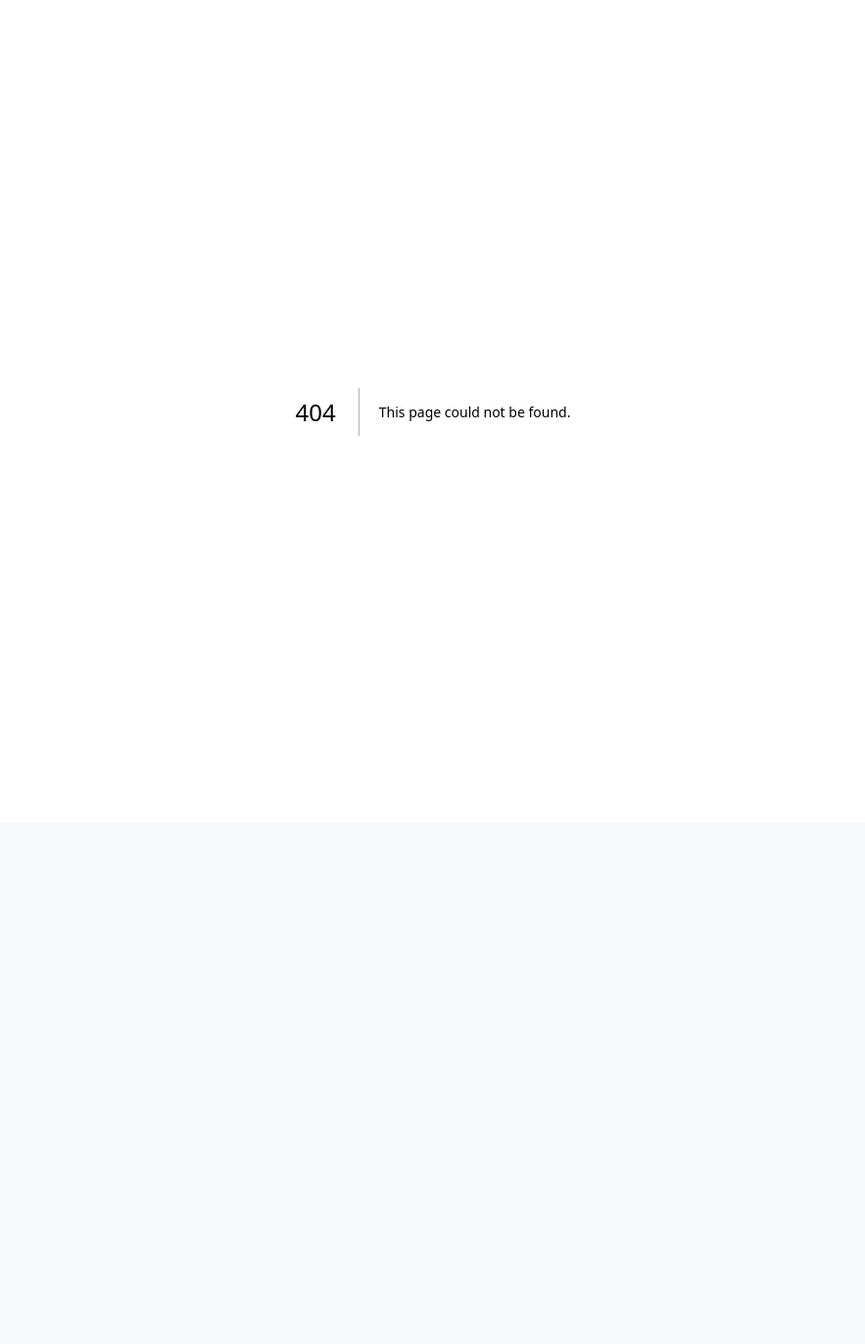
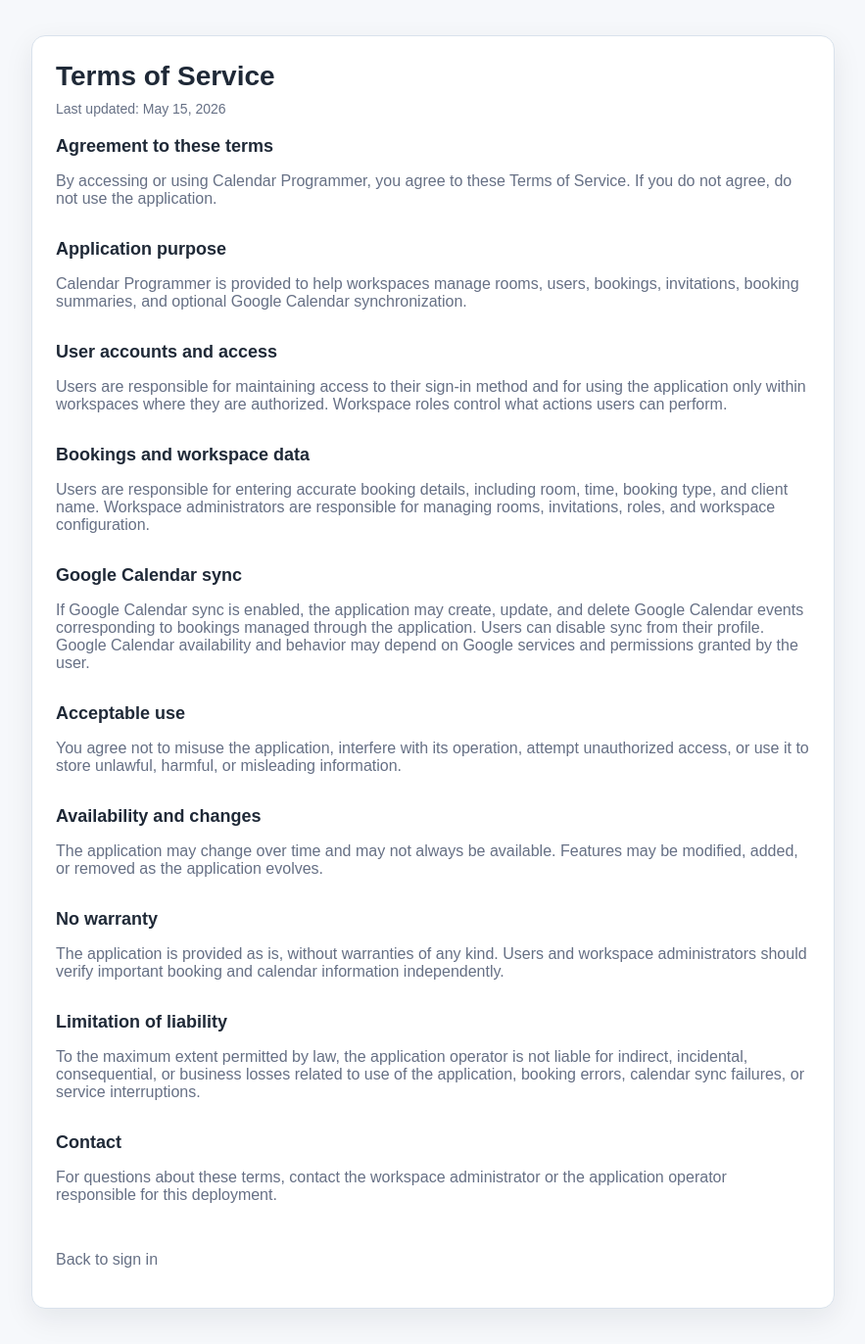
Before and after one commit to cristi1985/CalendarProgrammer, a Next.js app: page /terms in a window 1280 px wide. Before the commit this address had no page. Shown: the whole page at 98% size, without its empty margins (198-1081 px from the left). Before the commit the page ends 840 px from the top, so only its background shows below. Built offline with nearby package versions, Linux system fonts and the light colour scheme.

Commit message:
Add terms of service page

```diff
--- /dev/null
+++ b/src/app/terms/page.tsx
@@ -0,0 +1,103 @@
+import Link from 'next/link'
+
+export default function TermsOfServicePage() {
+  return (
+    <div className="auth-shell">
+      <div className="auth-card" style={{ maxWidth: 820 }}>
+        <h1 className="auth-title">Terms of Service</h1>
+        <p className="auth-subtitle">Last updated: May 15, 2026</p>
+
+        <div className="stack">
+          <section>
+            <h2 className="section-title">Agreement to these terms</h2>
+            <p className="muted">
+              By accessing or using Calendar Programmer, you agree to these Terms of Service. If you
+              do not agree, do not use the application.
+            </p>
+          </section>
+
+          <section>
+            <h2 className="section-title">Application purpose</h2>
+            <p className="muted">
+              Calendar Programmer is provided to help workspaces manage rooms, users, bookings,
+              invitations, booking summaries, and optional Google Calendar synchronization.
+            </p>
+          </section>
+
+          <section>
+            <h2 className="section-title">User accounts and access</h2>
+            <p className="muted">
+              Users are responsible for maintaining access to their sign-in method and for using the
+              application only within workspaces where they are authorized. Workspace roles control
+              what actions users can perform.
+            </p>
+          </section>
+
+          <section>
+            <h2 className="section-title">Bookings and workspace data</h2>
+            <p className="muted">
+              Users are responsible for entering accurate booking details, including room, time, booking
+              type, and client name. Workspace administrators are responsible for managing rooms,
+              invitations, roles, and workspace configuration.
+            </p>
+          </section>
+
+          <section>
+            <h2 className="section-title">Google Calendar sync</h2>
+            <p className="muted">
+              If Google Calendar sync is enabled, the application may create, update, and delete Google
+              Calendar events corresponding to bookings managed through the application. Users can
+              disable sync from their profile. Google Calendar availability and behavior may depend on
+              Google services and permissions granted by the user.
+            </p>
+          </section>
+
+          <section>
+            <h2 className="section-title">Acceptable use</h2>
+            <p className="muted">
+              You agree not to misuse the application, interfere with its operation, attempt unauthorized
+              access, or use it to store unlawful, harmful, or misleading information.
+            </p>
+          </section>
+
+          <section>
+            <h2 className="section-title">Availability and changes</h2>
+            <p className="muted">
+              The application may change over time and may not always be available. Features may be
+              modified, added, or removed as the application evolves.
+            </p>
+          </section>
+
+          <section>
+            <h2 className="section-title">No warranty</h2>
+            <p className="muted">
+              The application is provided as is, without warranties of any kind. Users and workspace
+              administrators should verify important booking and calendar information independently.
+            </p>
+          </section>
+
+          <section>
+            <h2 className="section-title">Limitation of liability</h2>
+            <p className="muted">
+              To the maximum extent permitted by law, the application operator is not liable for indirect,
+              incidental, consequential, or business losses related to use of the application, booking
+              errors, calendar sync failures, or service interruptions.
+            </p>
+          </section>
+
+          <section>
+            <h2 className="section-title">Contact</h2>
+            <p className="muted">
+              For questions about these terms, contact the workspace administrator or the application
+              operator responsible for this deployment.
+            </p>
+          </section>
+
+          <p className="muted">
+            <Link href="/signin">Back to sign in</Link>
+          </p>
+        </div>
+      </div>
+    </div>
+  )
+}
```
